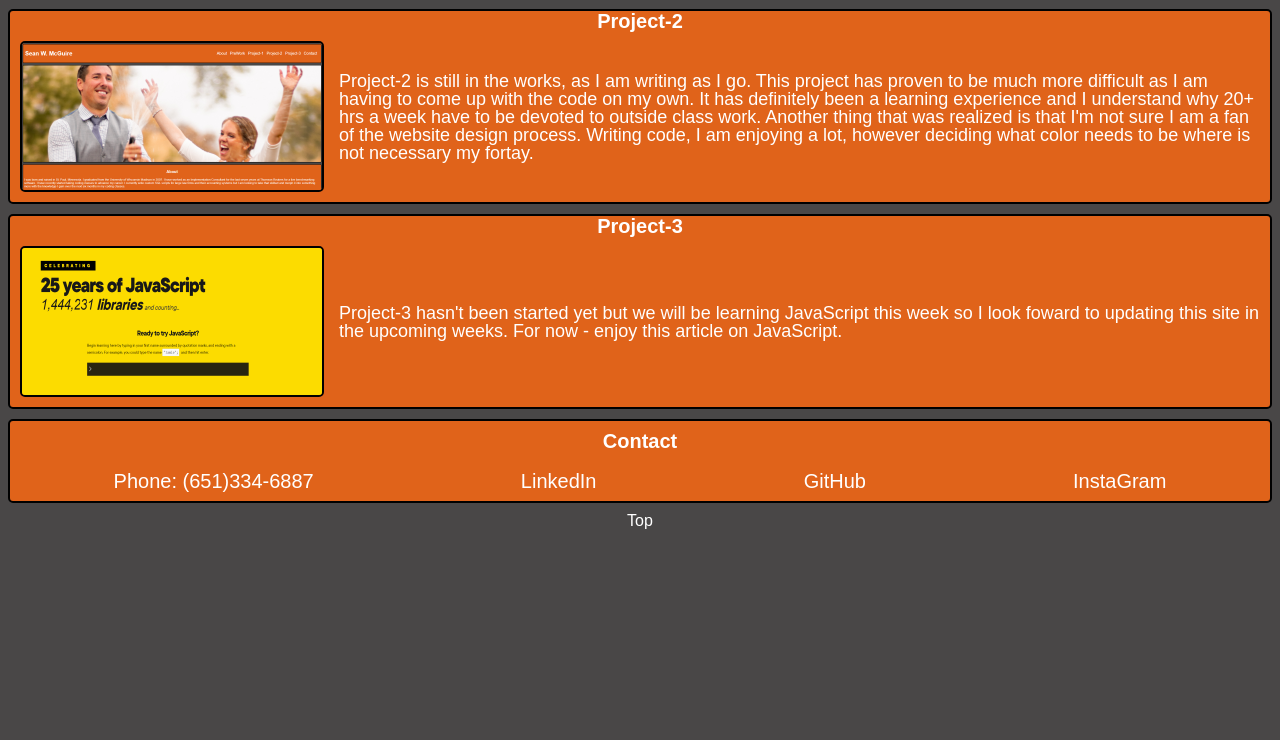
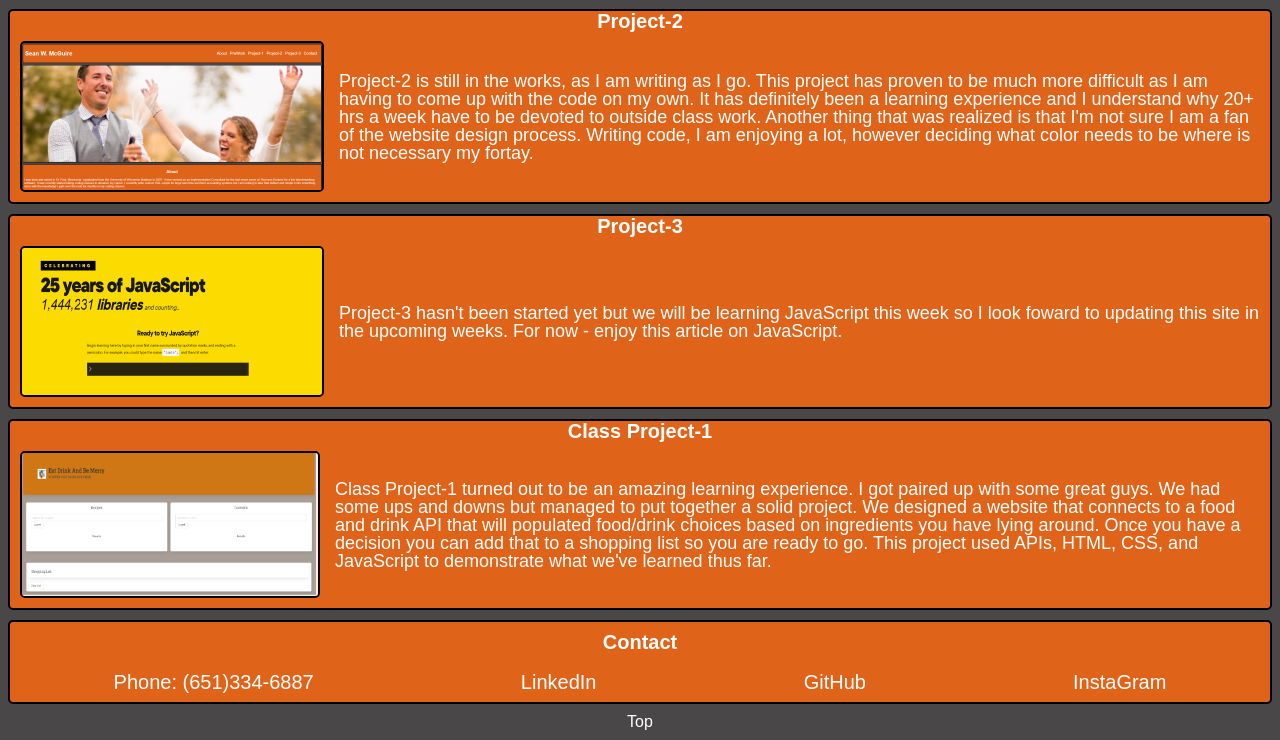
Before and after one commit to swmcguire/Challenge-2, a plain HTML site: page index.html in a window 1280 px wide. Shown: the part 1602-2342 px from the top of the page. Before the commit the page ends 2141 px from the top, so only its background shows below. Drawn offline with Linux system fonts and the light colour scheme.

Commit message:
Updated my portfolio with the new class project

```diff
--- a/assets/css/style.css
+++ b/assets/css/style.css
@@ -183,6 +183,15 @@ a{
 }
 */
 
+.classproject-1-box{
+    border: 2px solid black;
+    border-radius: 5px;
+    background-color: rgb(224, 99, 26);
+    margin-top: 10px;
+    margin-bottom: 10px;
+}
+
+
 .contact-box{
     border: 2px solid black;
     border-radius: 5px;
--- a/index.html
+++ b/index.html
@@ -21,6 +21,7 @@
             <li> <a href="#project-1"> Project-1</a></li>
             <li> <a href="#project-2"> Project-2</a></li>
             <li> <a href="#project-3"> Project-3</a></li>
+            <li> <a href="#classproject-1"> Class Project-1</a></li>
             <li> <a href="#contact"> Contact</a></li>
         </ul>
 
@@ -99,6 +100,20 @@
                 </div>
         </article>
 
+        <article id = "classproject-1" class="classproject-1-box">
+
+            <h1>Class Project-1</h1>
+
+                <div class = "flex-container">
+
+                    <a href="https://wir3s.github.io/eat-drink-be-merry/"><img src="./assets/images/Class-Project-1.PNG" alt="Class Project 1" class="image" width="300px" height="147px"></a>
+
+                        <p class = "text-flex">
+                            Class Project-1 turned out to be an amazing learning experience.  I got paired up with some great guys.  We had some ups and downs but managed to put together a solid project.  We designed a website that connects to a food and drink API that will populated food/drink choices based on ingredients you have lying around.  Once you have a decision you can add that to a shopping list so you are ready to go.  This project used APIs, HTML, CSS, and JavaScript to demonstrate what we've learned thus far.
+                        </p>
+                </div>
+        </article>
+
         <article id="contact" class = "contact-box">
 
             <h1 class="h1-padding">Contact</h1>
```
Also changed, not shown: assets/images/Class-Project-1.PNG (added).
